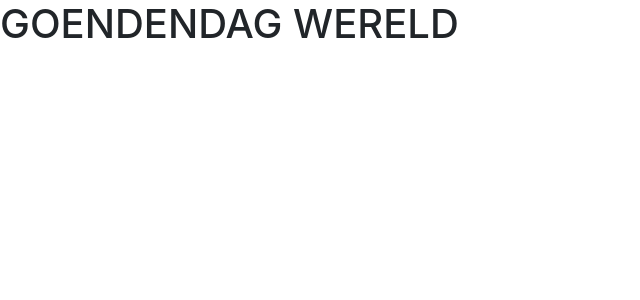
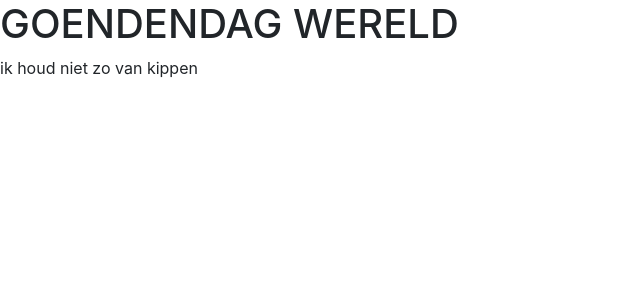
Before and after one commit to Xios12/Deheer, a PHP site: page / in a window 1280 px wide. Shown: the top 300 px of the page, without its empty margins (0-640 px from the left). Run offline with PHP 8.4, Linux system fonts and the light colour scheme.

Commit message:
kippen zijn niet mijn ding

```diff
--- a/index.php
+++ b/index.php
@@ -12,6 +12,7 @@
   </head>
   <body>
     <h1>GOENDENDAG WERELD</h1>
+    <p>ik houd niet zo van kippen </p>
 
     <!-- Optional JavaScript -->
     <!-- jQuery first, then Popper.js, then Bootstrap JS -->
```
